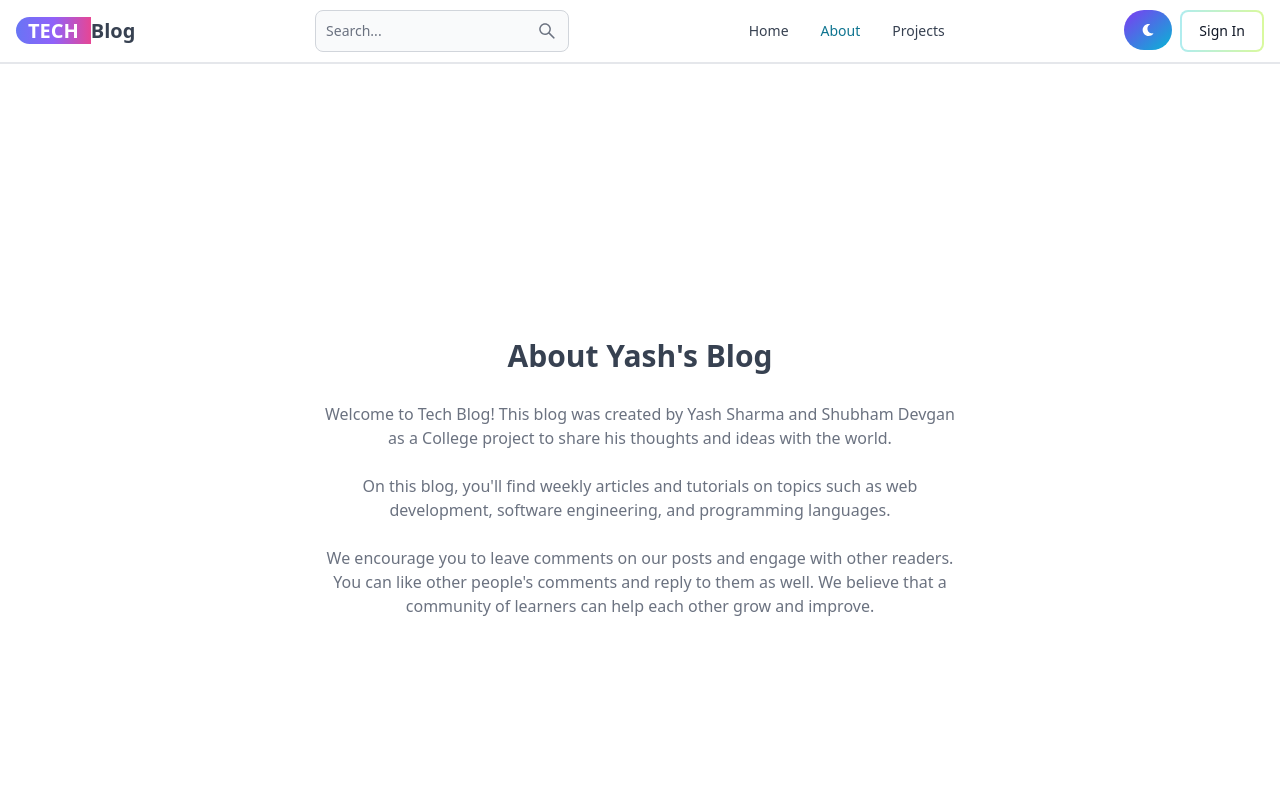
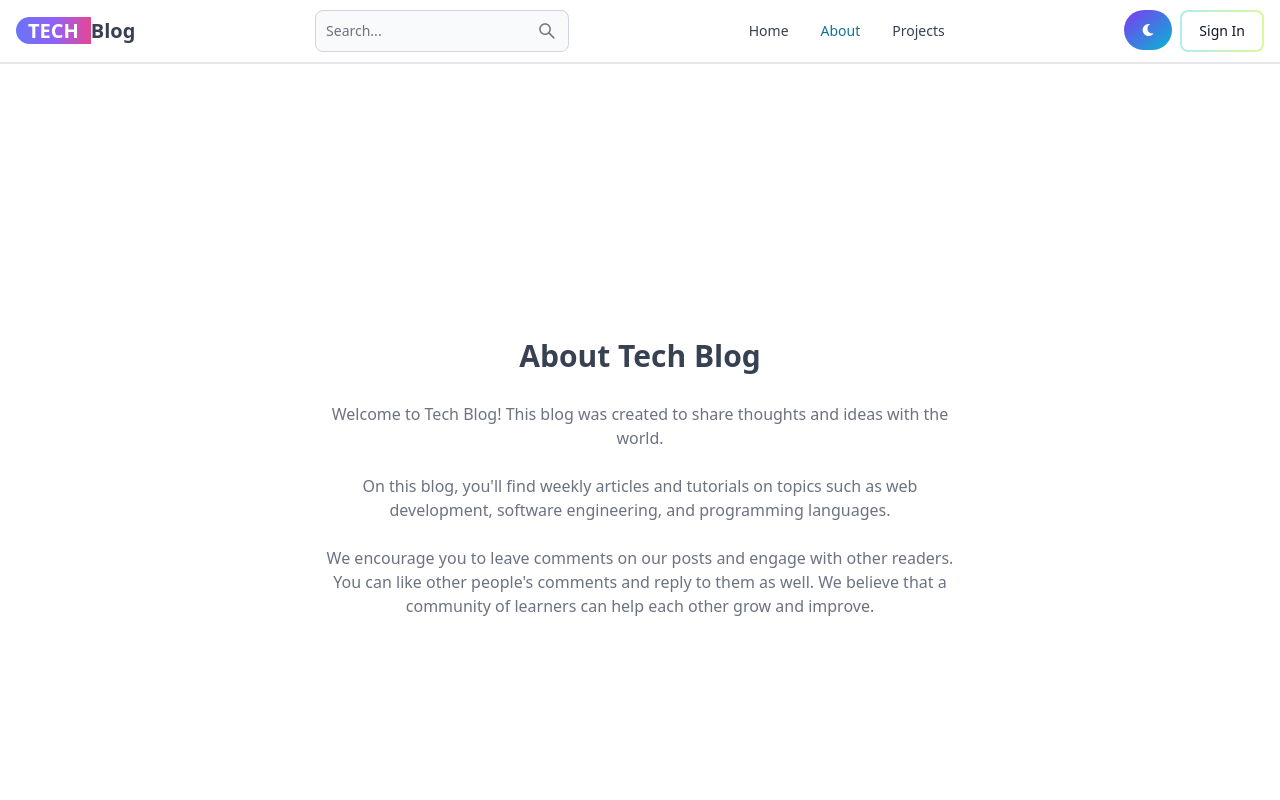
Before and after one commit to yyashsharma/mern-blog, a React (Vite) app in the folder client/: page /about in a window 1280 px wide. Shown: the top 800 px of the page. Built offline with nearby package versions, Linux system fonts and the light colour scheme; no server answers.

Commit message:
done some changes

```diff
--- a/client/src/components/CallToAction.jsx
+++ b/client/src/components/CallToAction.jsx
@@ -13,7 +13,10 @@ const CallToAction = () => {
         <Button gradientDuoTone="purpleToPink"
         className="rounded-tl-xl rounded-bl-none
         rounded-br-xl rounded-tr-none">
-          <a className="hover:underline" href="https://portfolio-topaz-iota.vercel.app/" target="_blank" rel="noopener noreferrer">
+          {/* <a className="hover:underline" href="https://portfolio-topaz-iota.vercel.app/" target="_blank" rel="noopener noreferrer">
+            Visit portfolio
+          </a> */}
+          <a className="hover:underline" href="https://drive.google.com/file/d/1qE0nRmfdPjVpE8JDbywRwsuDegchz55r/view?usp=drive_link" target="_blank" rel="noopener noreferrer">
             Visit portfolio
           </a>
         </Button>
--- a/client/src/components/Footer.jsx
+++ b/client/src/components/Footer.jsx
@@ -57,7 +57,7 @@ const FooterComponent = () => {
               <FooterTitle title="Follow us" />
               <FooterLinkGroup col>
                 <FooterLink
-                  href="https://github.com/yashsharma001"
+                  href="#"
                   target="_blank"
                   rel="noopener noreferrer"
                 >
@@ -89,7 +89,7 @@ const FooterComponent = () => {
             <FooterIcon href="#" icon={BsInstagram} />
             <FooterIcon href="#" icon={BsTwitter} />
             <FooterIcon
-              href="https://github.com/yashsharma001"
+              href="#"
               icon={BsGithub}
             />
             <FooterIcon href="#" icon={BsDribbble} />
--- a/client/src/pages/About.jsx
+++ b/client/src/pages/About.jsx
@@ -4,12 +4,11 @@ export default function About() {
       <div className="max-w-2xl mx-auto p-3 text-center">
         <div>
           <h1 className="text-3xl font font-semibold text-center my-7">
-            About Yash's Blog
+            About Tech Blog
           </h1>
           <div className="text-md text-gray-500 flex flex-col gap-6">
             <p>
-              Welcome to Tech Blog! This blog was created by Yash Sharma and
-              Shubham Devgan as a College project to share his thoughts and
+              Welcome to Tech Blog! This blog was created to share thoughts and
               ideas with the world.
             </p>
 
```
